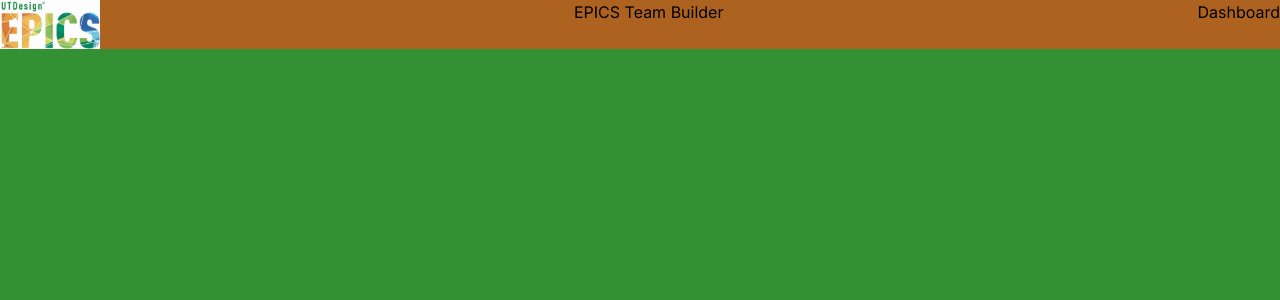
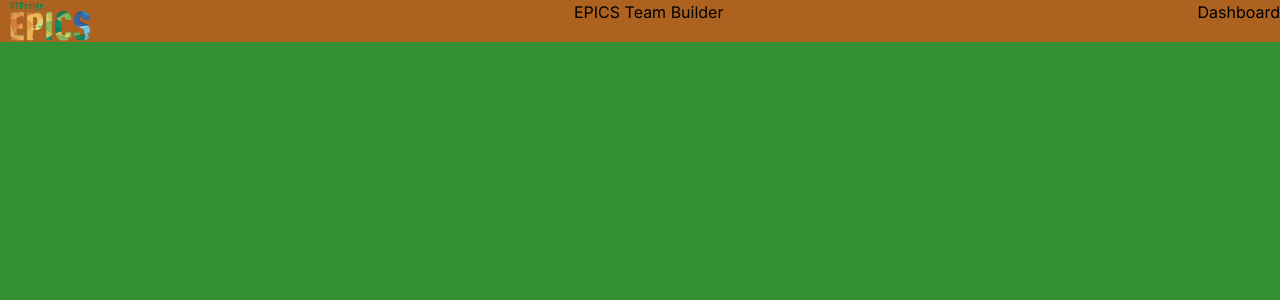
Before and after one commit to UTDallasEPICS/Teambuilder, a Next.js app: page /dashboard in a window 1280 px wide. Shown: the top 300 px of the page. Built offline with nearby package versions, Linux system fonts and the light colour scheme.

Commit message:
new logo

```diff
--- a/app/dashboard/page.tsx
+++ b/app/dashboard/page.tsx
@@ -11,7 +11,7 @@ export default function Dashboard() {
         </Head>
 
         <div className="flex justify-between">
-          <img src="logo.png" alt="EPICS Logo" width="100"/>
+          <img src="logo1.png" alt="EPICS Logo" width="100"/>
           <div>
             <h1>EPICS Team Builder</h1>
           </div>
```
Also changed, not shown: public/logo1.png (added).
